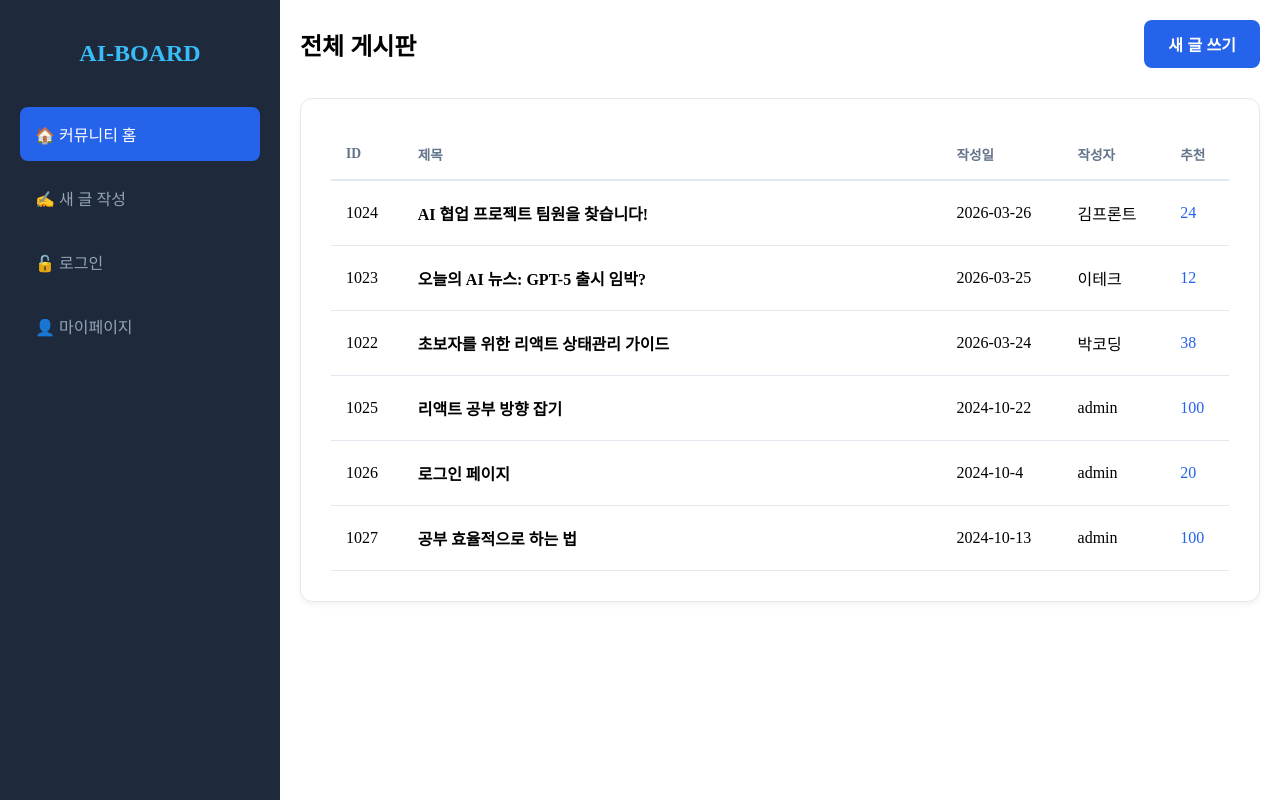
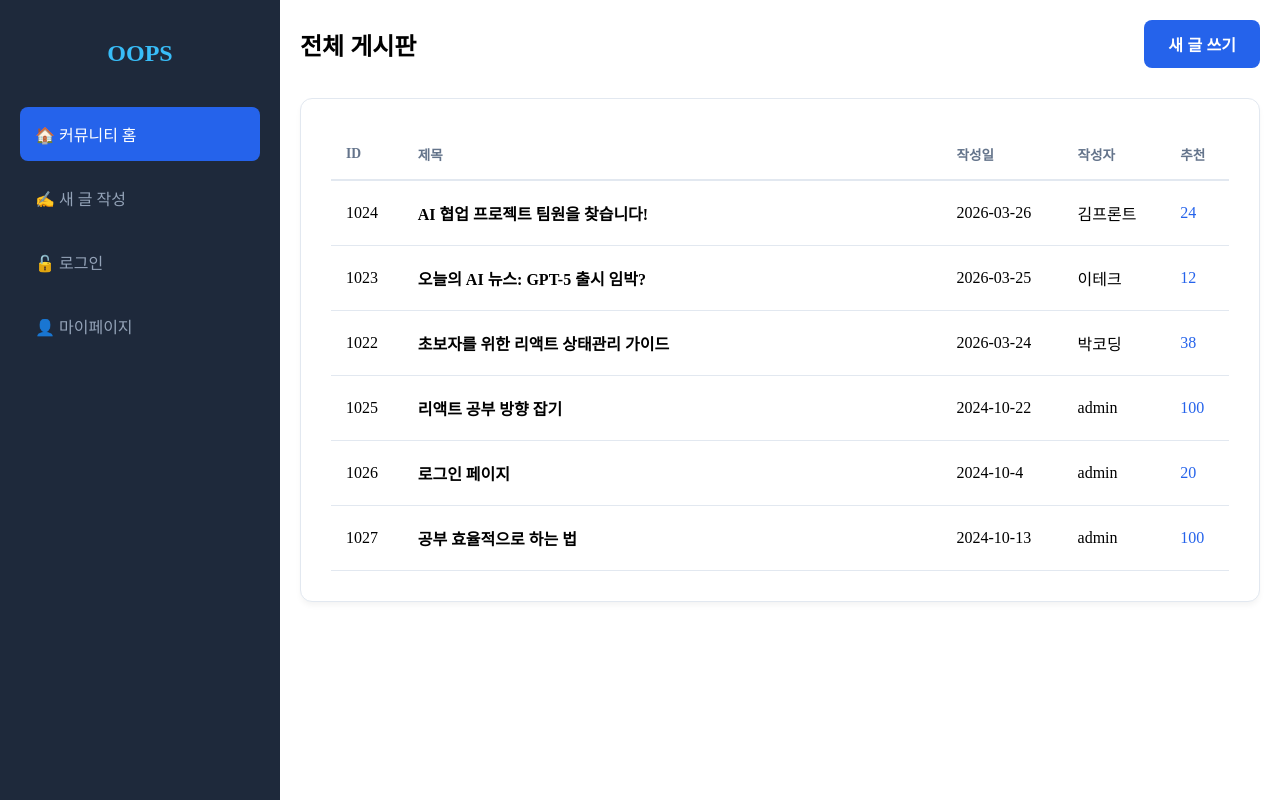
Before and after one commit to jacob123-spade/Notice-board, a React (Vite) app in the folder board-project/: page / in a window 1280 px wide. Built offline with nearby package versions, Linux system fonts and the light colour scheme.

Commit message:
add learning comment

```diff
--- a/board-project/src/App.jsx
+++ b/board-project/src/App.jsx
@@ -221,6 +221,11 @@ writer.jsx가 언마운트 됐다가 다시 그려질때마다 레퍼런스가
 
 4. 댓글의 데이트 객체를 new Date().getTime()을 사용하는 경우는 getTime이 UTC 값을 반환해서 정렬, 형태 변환, 데이터 용량이 작다.
 
+5. Context를 하나 더 해준 이유는 다음 세가지가 있다.
+
+5.1. 컴포넌트 독립성 유지: 이미 완성된 게시글 관련 컨텍스트를 유지하면서 댓글 관련 컨텍스트를 추가
+5.2. 관심사 분리(SoC): 게시글과 댓글 관련 데이터를 분리해서 코드의 가독성과 유지보수성을 높였다.
+5.3. 성능 최적화(Re-Rendering 방지): 댓글 상태가 변할때(추가, 삭제)될때 기존의 다른 게시글들이 불필요하게 재랜더링 되는 것을 방지
 
 */
 
--- a/board-project/src/assets/Components/SideBar.jsx
+++ b/board-project/src/assets/Components/SideBar.jsx
@@ -8,7 +8,7 @@ const SideBar = ({pageInfo})=>{
 
     return (
         <div className="sidebar">
-            <h2>AI-BOARD</h2>
+            <h2>OOPS</h2>
             <nav>
                 <div className={`nav-item ${pageInfo === "home" ? "active" : ""}`} onClick={()=>nav("/")}>🏠 커뮤니티 홈</div>
                 <div className={`nav-item ${pageInfo === "write" ? "active" : ""}`} onClick={()=>nav("/write")}>✍️ 새 글 작성</div>
```
